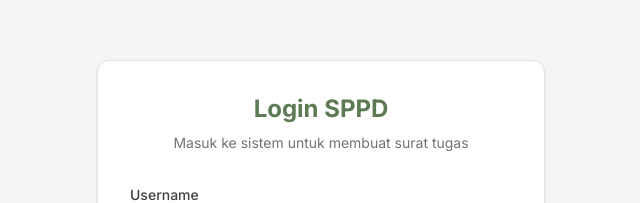
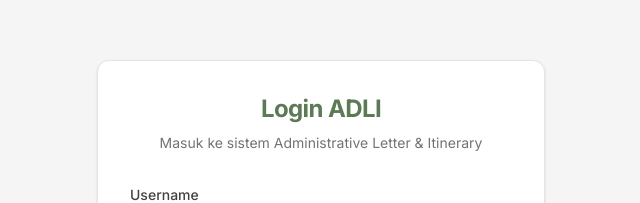
Before and after one commit to Bagus332/sppd-app, a Next.js app in the folder frontend/: page /login in a window 1280 px wide. Shown: the part 105-308 px from the top of the page, without its empty margins (319-959 px from the left). Built offline with nearby package versions, Linux system fonts and the light colour scheme; no server answers.

Commit message:
Update login screen text to match ADLI branding

```diff
--- a/frontend/app/components/LoginForm.tsx
+++ b/frontend/app/components/LoginForm.tsx
@@ -62,11 +62,11 @@ export default function LoginForm() {
   return (
     <div className="bg-white p-8 rounded-xl shadow-sm border border-neutral-200">
       <div className="text-center mb-8">
-        <h1 className="text-2xl font-bold text-[#5c7a54]">
-          Login SPPD
+        <h1 className="text-2xl font-bold text-[#5c7a54] tracking-tight">
+          Login ADLI
         </h1>
         <p className="text-sm text-neutral-500 mt-2">
-          Masuk ke sistem untuk membuat surat tugas
+          Masuk ke sistem Administrative Letter & Itinerary
         </p>
       </div>
 
--- a/frontend/app/components/Sidebar.tsx
+++ b/frontend/app/components/Sidebar.tsx
@@ -43,8 +43,13 @@ export default function Sidebar() {
 
       {/* Logo */}
       <div className="p-6 border-b border-neutral-100 flex items-center justify-center">
-        <h1 className="text-2xl font-bold text-[#5c7a54] tracking-tight">
-          SPPD App
+        <h1 className="text-[#5c7a54] leading-tight">
+          <span className="block text-2xl font-bold tracking-tight">
+            ADLI
+          </span>
+          <span className="block text-xs font-medium tracking-wide">
+            Administrative Letter & Itinerary
+          </span>
         </h1>
       </div>
 
```
